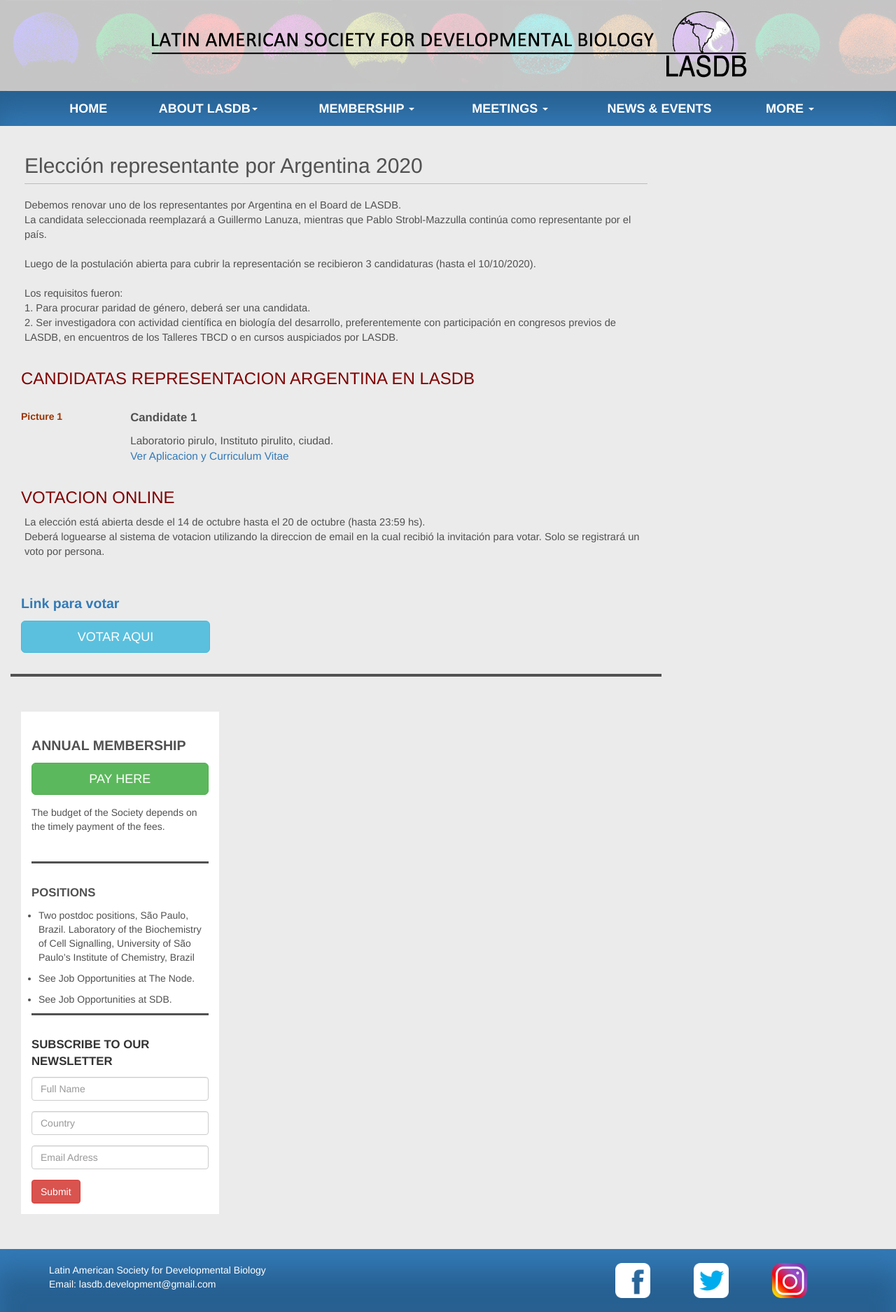
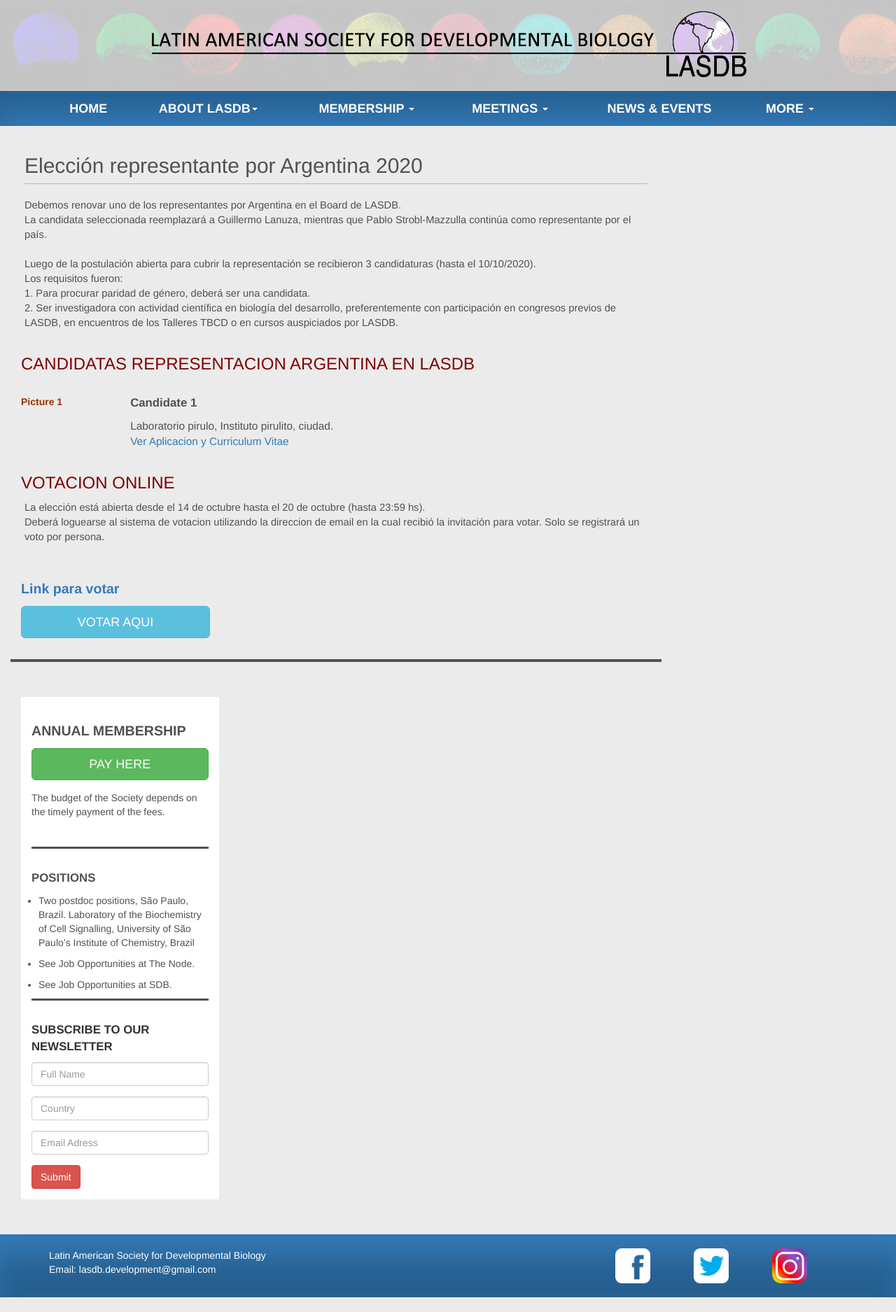
Before and after one commit to lasdb/lasdb.github.io, a Jekyll site: the page built from pages/Argentina-representante-2020.html, in a window 1280 px wide. Shown: the whole page at 70% size. Built offline with Jekyll 4.4.1, drawn with Linux system fonts in a browser that asks for light colours; nearby versions of some CDN libraries; after the commit the page ends 1854 px from its top, so only the background shows below that.

```diff
--- a/pages/Argentina-representante-2020.html
+++ b/pages/Argentina-representante-2020.html
@@ -7,7 +7,7 @@ layout: default
         <div class="panel-body" style="padding-top:0;">
             <p style="font-weight: ; font-size: 1.05em;">Debemos renovar uno de los representantes por Argentina en el Board de LASDB. <br>
             La candidata seleccionada reemplazará a Guillermo Lanuza, mientras que Pablo Strobl-Mazzulla continúa como representante por el país. <br><br>
-            Luego de la postulación abierta para cubrir la representación se recibieron 3 candidaturas (hasta el 10/10/2020). <br><br>
+            Luego de la postulación abierta para cubrir la representación se recibieron 3 candidaturas (hasta el 10/10/2020). <br>
             Los requisitos fueron: <br>
             1. Para procurar paridad de género, deberá ser una candidata. <br>
             2. Ser investigadora con actividad científica en biología del desarrollo, preferentemente con participación en congresos previos de LASDB, en encuentros de los Talleres TBCD o en cursos auspiciados por LASDB. <br>
@@ -25,7 +25,7 @@ layout: default
                 <td valign="top" width="35%"><strong><span style="color: #993300;" class="text_bco">Picture 1</span></strong></td>
                 <td><p style="font-weight:bold; font-size: 1.2em;">Candidate 1</strong><br></p>
                 <p style="font-weight:; font-size: 1.1em;">Laboratorio pirulo, Instituto pirulito, ciudad. </span><br>
-                <a href="{{site.baseurl}}/pages/jobs.html">Ver Aplicacion y Curriculum Vitae </a><br></p></td>
+                <a href="{{site.baseurl}}/pages/jobs.html" target="_blank">Ver Aplicacion y Curriculum Vitae </a><br></p></td>
                 </tr>
                 </tbody>
                 </table>
```
